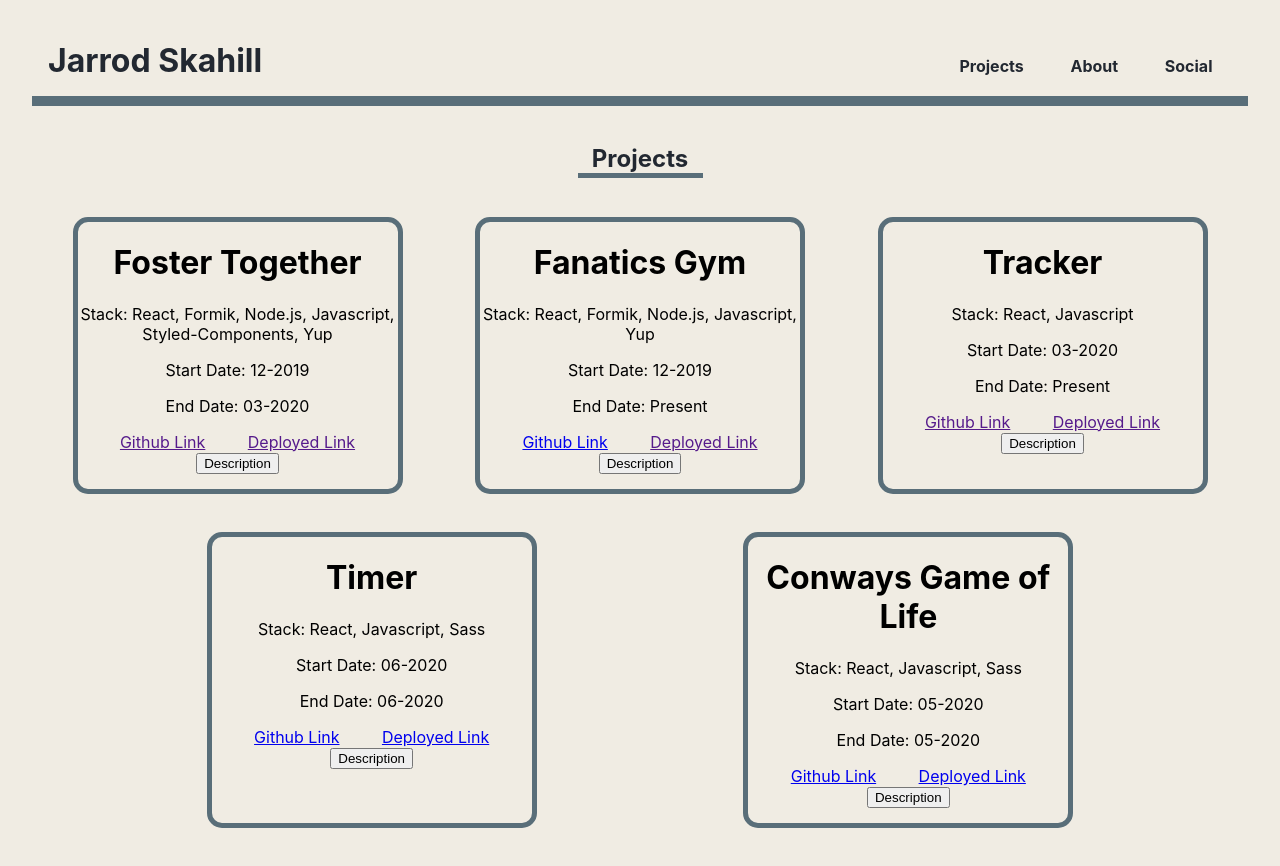
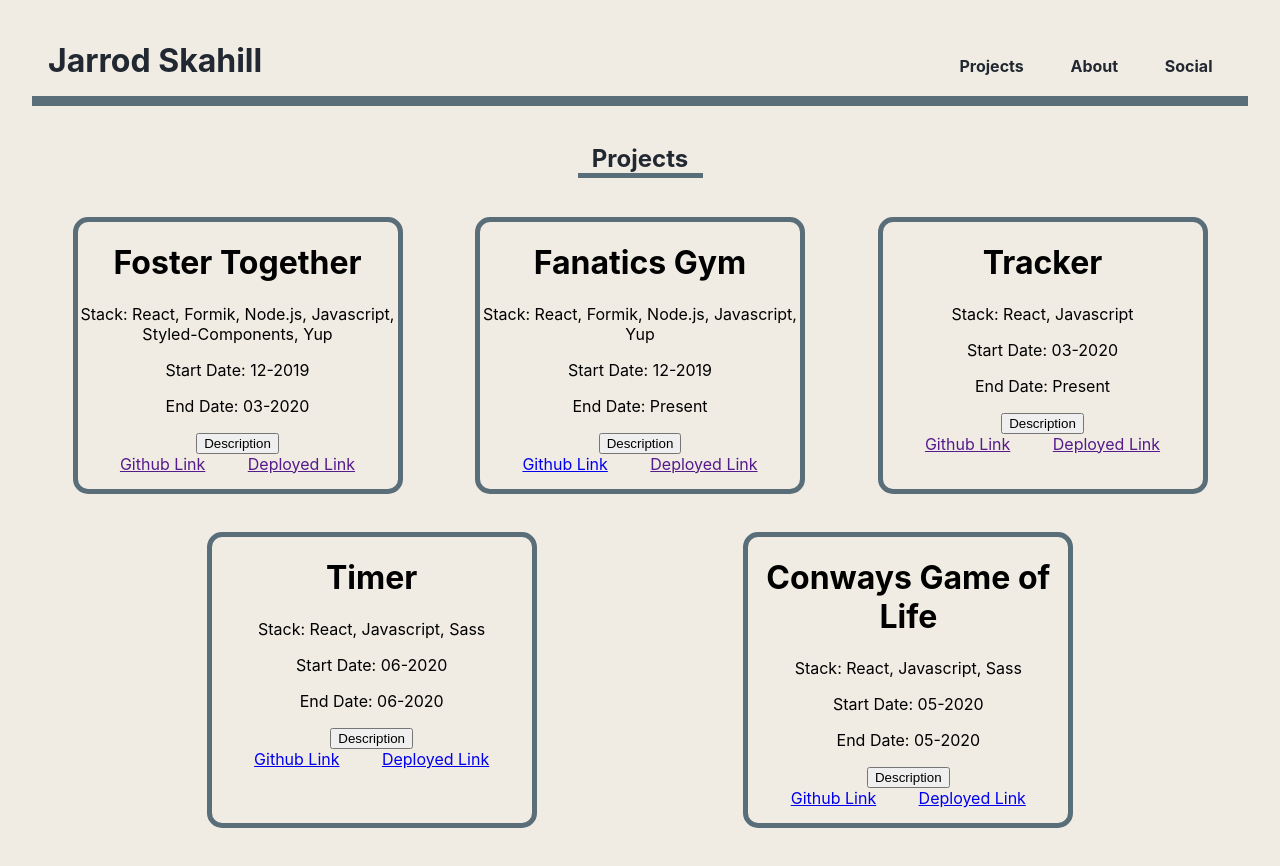
Before and after one commit to jarrod847/Portfolio, a React (Create React App) app: page /projects in a window 1280 px wide. Built offline with nearby package versions, Linux system fonts and the light colour scheme.

Commit message:
switch position of flipped with links

```diff
--- a/src/Components/projects/projectFront.js
+++ b/src/Components/projects/projectFront.js
@@ -7,11 +7,11 @@ const ProjectFront = ({ data, handleFlip }) => {
       <p>Stack: {data.stack}</p>
       <p>Start Date: {data.start}</p>
       <p>End Date: {data.end}</p>
+      <button onClick={() => handleFlip()}>Description</button>
       <div className="projectLinks">
         <a href={data.github}>Github Link</a>
         <a href={data.deployed}>Deployed Link</a>
       </div>
-      <button onClick={() => handleFlip()}>Description</button>
     </div>
   );
 };
```
